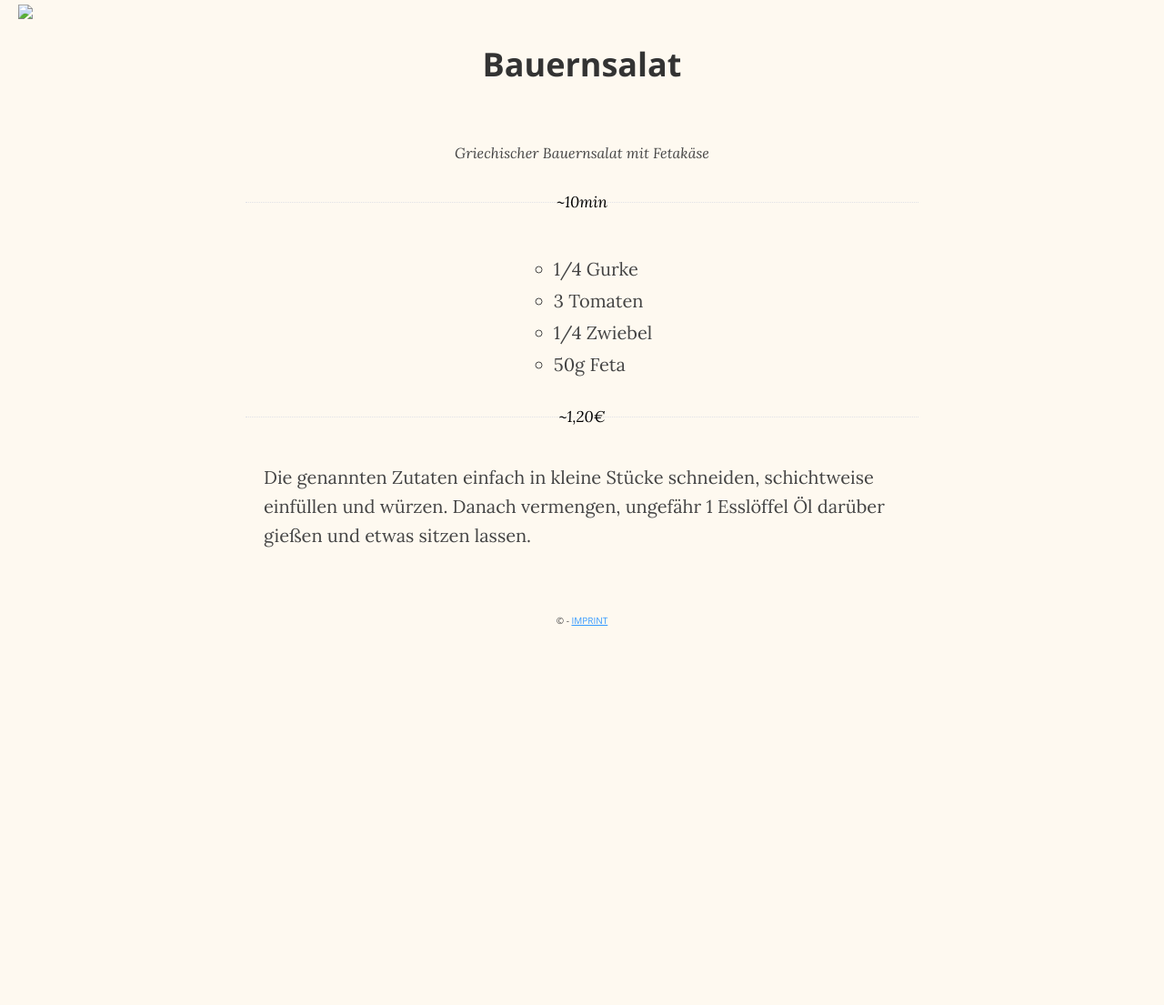
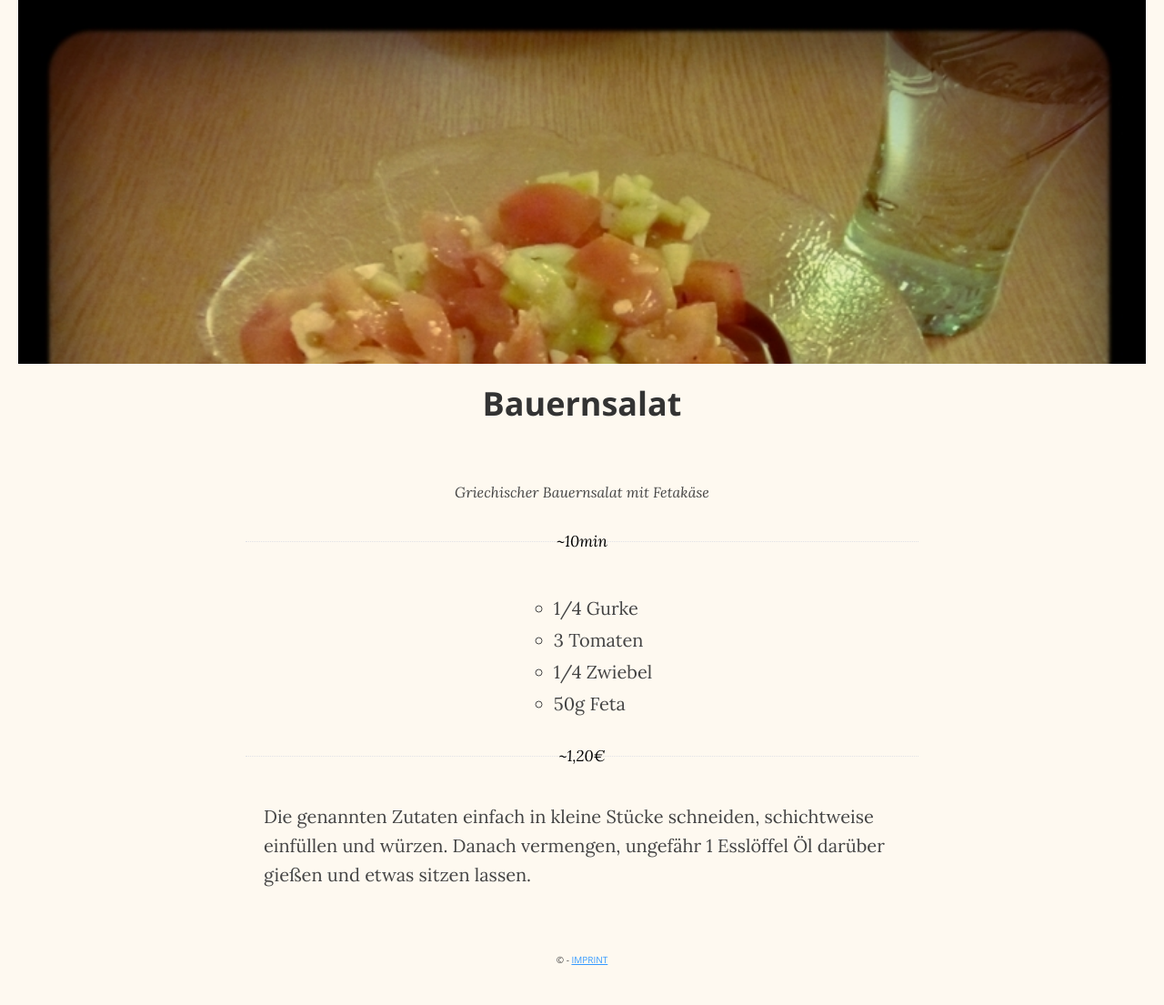
Before and after one commit to CarlAmbroselli/Studikochbuch, a Jekyll site: the page built from recipes/bauernsalat.md, in a window 1280 px wide. Shown: the whole page at 91% size. Built offline with Jekyll 4.4.1, drawn with Linux system fonts in a browser that asks for light colours; before the commit the page ends 900 px from its top, so only the background shows below that.

Commit message:
Fix linkage for final upload

```diff
--- a/_config.yml
+++ b/_config.yml
@@ -1,7 +1,8 @@
 name: "Captain Cook"
 
 url: "http://flxw.de"
-baseurl: ""
+#baseurl: ""
+baseurl: "/projects/pem"
 
 permalink: :title.html
 pygments: false
--- a/_layouts/recipe.html
+++ b/_layouts/recipe.html
@@ -1,6 +1,6 @@
 {% include header.html %}
 
-<div id="image-singlewrap"><img src="/pem/assets/img/{{ page.image }}"></img></div>
+<div id="image-singlewrap"><img src="{{ site.baseurl }}/assets/img/{{ page.image }}"></img></div>
 <section id="single-wrap">
   <h1 class="page-title" itemprop="name headline">{{ page.title }}</h1>
   <p class="recipe-desc">{{ page.abstract }}</p>
--- a/index.html
+++ b/index.html
@@ -6,8 +6,8 @@
   {% for page in site.pages %}
   {% if page.layout == "recipe" %}
   <div class="recipe-tile">
-    <a href="/pem{{ page.url }}">
-      <img src="/pem/assets/img/{{ page.image }}">
+    <a href="{{site.baseurl }}{{ page.url }}">
+      <img src="{{ site.baseurl }}/assets/img/{{ page.image }}">
     </a>
     <span class="overlay">{{ page.abstract }}</span>
   </div>
```
